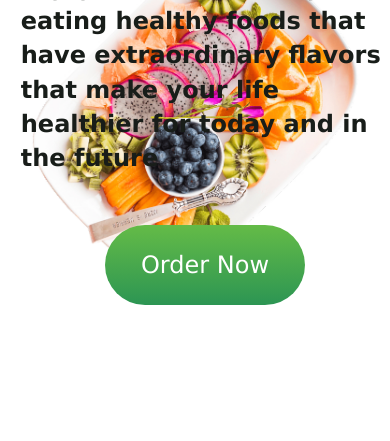
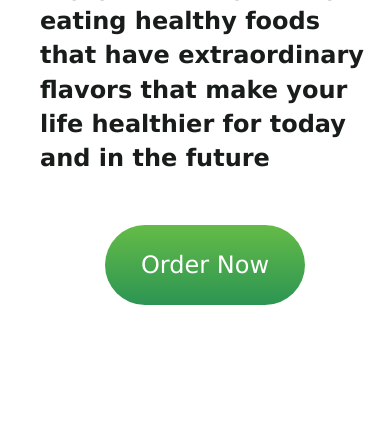
Before and after one commit to ggenka/healthy_food, a website: page index.html in a window 390 px wide. Shown: the part 403-844 px from the top of the page. Drawn offline with Linux system fonts and the light colour scheme.

Commit message:
Resolve merge conflict before pushing

```diff
--- a/index.html
+++ b/index.html
@@ -3,18 +3,18 @@
 <head>
     <meta charset="UTF-8">
     <title>healthy food</title>
-    <link rel="stylesheet" href="./style/reset.css">
+    <link rel="stylesheet" href="reset.css">
     <link rel="stylesheet" href="./style/style.css">
+</head>
 <body>
 
 
     <header class="header">
-        <div class="container">
+       <div class="container">
             <div class="header__inner">
                 <a href="#" class="header__logo-link">
                     <img src="./images/logo.svg" alt="" class="header__logo-img">
                 </a>
-
                 <nav class="header__nav-menu">
                     <ul class="header__nav-list">
                         <li class="header__nav-item"><a href="#" class="header__nav-link">Home</a></li>
@@ -33,12 +33,11 @@
                 </form>
                 <a href="#" class="header__button">Order Now</a>
             </div>
-        </div>
+       </div>
     </header>
 
     <div class="container">
         <section class="hero">
-            <div class="hero__content">
                 <img src="./images/hero-Image.jpg" alt="" class="hero__img">
                 <div class="hero__text">
                     <h1 class="hero__text-title">
@@ -49,17 +48,16 @@
                     </p>
                     <a href="" class="hero__text-button">Order Now</a>
                 </div>
-            </div>
         </section>
     </div>
 
 
 
-        <section class="chooseus">
-            <div class="chooseus__content">
+<!--        <section class="chooseus">-->
+<!--            <div class="chooseus__content">-->
 
-            </div>
-        </section>
+<!--            </div>-->
+<!--        </section>-->
 
 
 
--- a/style/style.css
+++ b/style/style.css
@@ -207,9 +207,9 @@ ul, li {
     }
 
     .hero__img{
-        max-width: 620px;
+        max-width: 60px;
         position: absolute;
-        top: 320px;
+        top: 340px;
     }
 
 }
```
